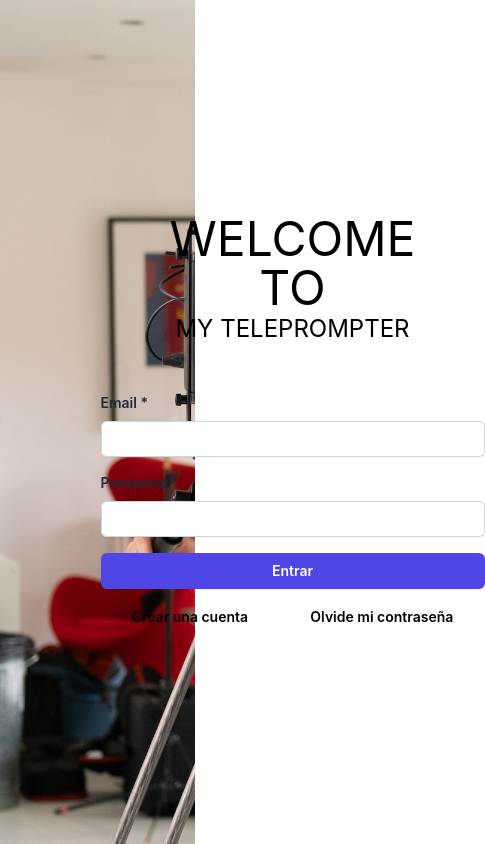
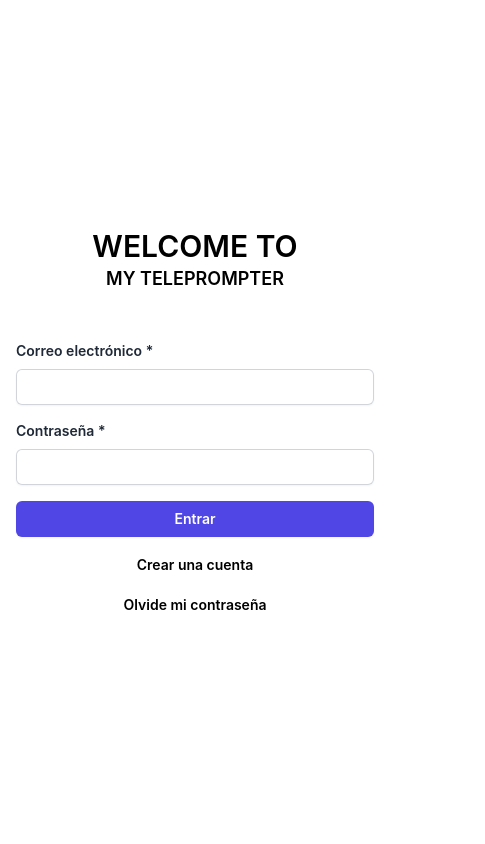
Before and after one commit to poncho29/teleprompter-app, a React (Vite) app: page /auth/login in a window 390 px wide. Shown: the whole page, 485 px wide, since content can reach past the window. Built offline with nearby package versions, Linux system fonts and the light colour scheme.

Commit message:
[ADD] - responsive auth views

```diff
--- a/src/layouts/AuthLayout.tsx
+++ b/src/layouts/AuthLayout.tsx
@@ -1,17 +1,32 @@
-import { Outlet } from "react-router-dom";
+import { useEffect, useState } from "react";
+import { Outlet, useLocation } from "react-router-dom";
 
 export const AuthLayout = () => {
+  const location = useLocation();
+
+  const [minHeight, setMinHeight] = useState('458px');
+
+  useEffect(() => {
+    const path = location.pathname;
+    if (path === '/auth/register') {
+      setMinHeight('640px');
+    } else {
+      setMinHeight('458px');
+    }
+
+  }, [location.pathname]);
+
   return (
-    <div className="w-full h-screen flex">
-      <div className="w-1/2 bg-banner-auth bg-no-repeat bg-cover"></div>
+    <div className="w-full flex h-screen">
+      <div className={`hidden w-1/2  min-h-[${minHeight}] bg-banner-auth bg-no-repeat bg-cover md:block`}></div>
 
-      <div className="w-1/2 flex flex-col items-center justify-center p-4">
-        <h1 className="text-2xl text-center mb-12 uppercase">
-          <span className="text-5xl">Welcome To</span><br />My Teleprompter
+      <div className={`w-full min-h-[${minHeight}] flex flex-col items-center justify-center p-4 overflow-y-auto md:w-1/2`}>
+        <h1 className="text-lg text-center mb-12 uppercase font-semibold md:text-2xl">
+          <span className="text-3xl md:text-5xl">Welcome To</span><br />My Teleprompter
         </h1>
 
         <Outlet />
       </div>
     </div>
-  )
-}
+  );
+};
--- a/src/pages/auth/Login.tsx
+++ b/src/pages/auth/Login.tsx
@@ -28,9 +28,9 @@ export const Login = () => {
   })
 
   return (
-    <form className="w-96" onSubmit={formik.handleSubmit}>
+    <form className="w-full max-w-96" onSubmit={formik.handleSubmit}>
       <InputText
-        label="Email *"
+        label="Correo electrónico *"
         name="email"
         type="email"
         value={formik.values.email}
@@ -39,7 +39,7 @@ export const Login = () => {
       />
 
       <InputText
-        label="Password *"
+        label="Contraseña *"
         name="password"
         type="password"
         classContainer="mt-4"
@@ -51,7 +51,7 @@ export const Login = () => {
       <section className="mt-4">
         <Buttom type="submit">Entrar</Buttom>
 
-        <div className="flex justify-around">
+        <div className="flex flex-col justify-around md:flex-row">
           <SpanLink onClick={() => navigate('/auth/register')}>Crear una cuenta</SpanLink>
           <SpanLink onClick={() => navigate('/auth/recover')}>Olvide mi contraseña</SpanLink>
         </div>
--- a/src/pages/auth/RecoverPassword.tsx
+++ b/src/pages/auth/RecoverPassword.tsx
@@ -22,9 +22,9 @@ export const RecoverPassword = () => {
   });
 
   return (
-    <form className="w-96" onSubmit={formik.handleSubmit}>
+    <form className="w-full max-w-96" onSubmit={formik.handleSubmit}>
       <InputText
-        label="Email *"
+        label="Correo electrónico *"
         name="email"
         type="email"
         value={formik.values.email}
--- a/src/pages/auth/Register.tsx
+++ b/src/pages/auth/Register.tsx
@@ -39,7 +39,7 @@ export const Register = () => {
   })
 
   return (
-    <form className="w-96" onSubmit={formik.handleSubmit}>
+    <form className="w-full max-w-96" onSubmit={formik.handleSubmit}>
       <InputText
         label="Nombre completo *"
         name="name"
@@ -50,7 +50,7 @@ export const Register = () => {
       />
 
       <InputText
-        label="Correo electronico *"
+        label="Correo electrónico *"
         name="email"
         type="email"
         classContainer="mt-4"
```
